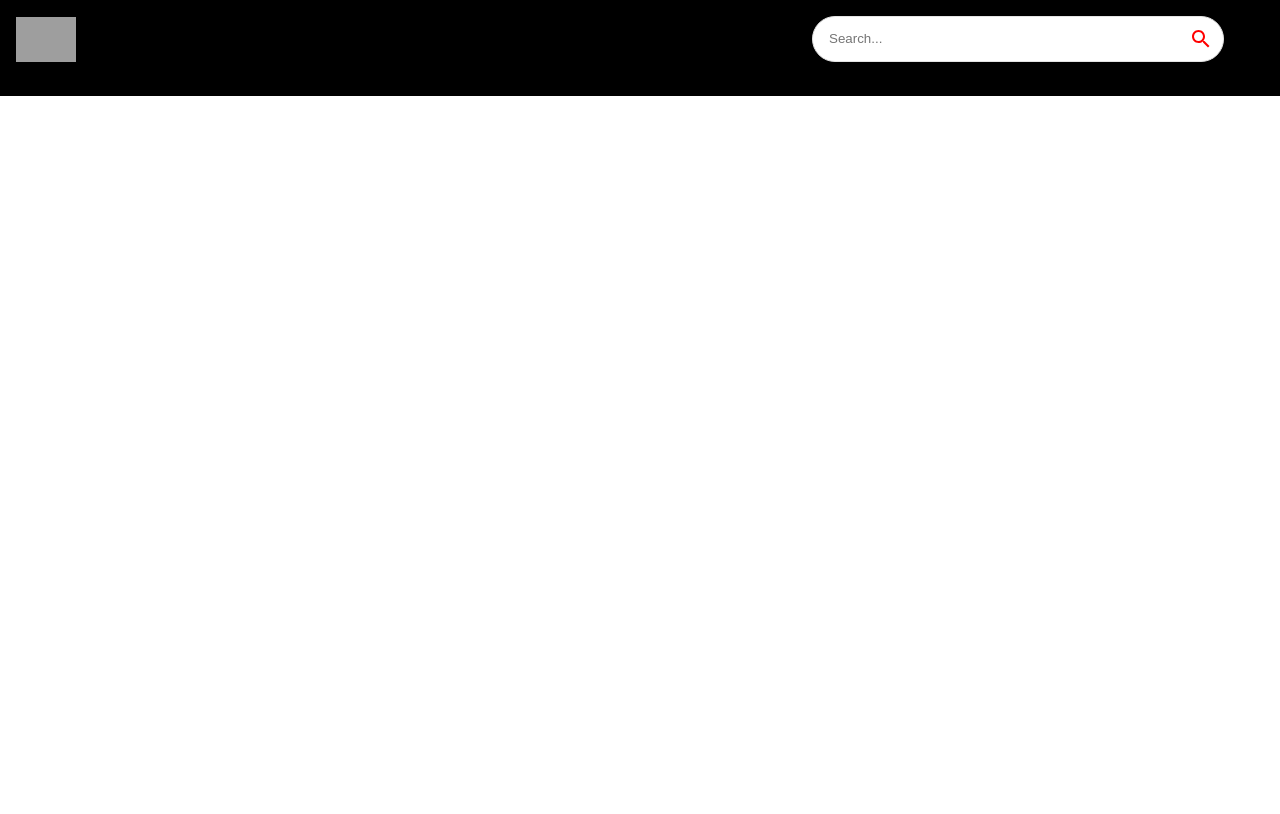
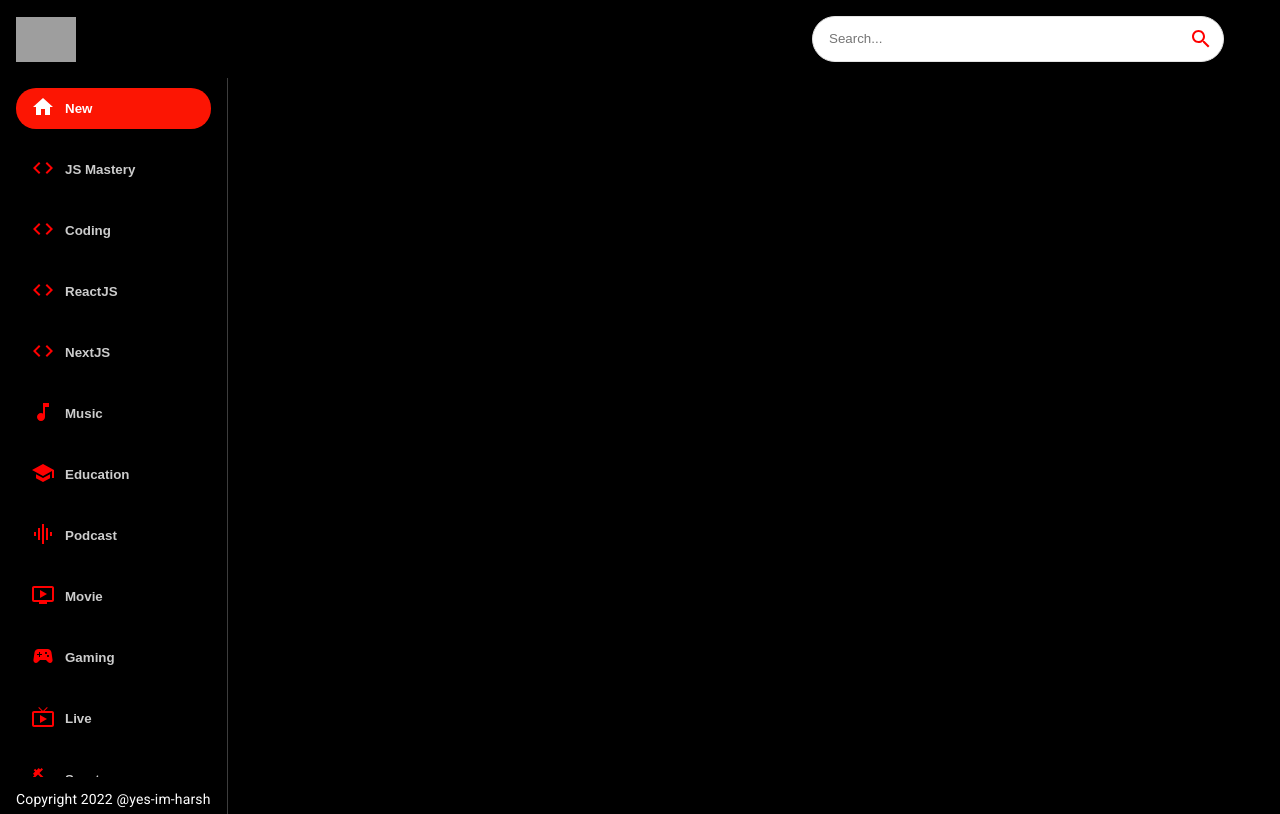
Before and after one commit to yes-im-harsh/youtube_clone, a React (Create React App) app: page / in a window 1280 px wide. Built offline with nearby package versions, Linux system fonts and the light colour scheme; grey boxes are pictures that could not be loaded.

Commit message:
Done Sidebar

```diff
--- a/src/components/Feed.jsx
+++ b/src/components/Feed.jsx
@@ -1,7 +1,28 @@
 import React from "react";
+import { Stack, Box, Typography } from "@mui/material";
+import Sidebar from "./Sidebar";
 
 const Feed = () => {
-  return <div>Feed</div>;
+  return (
+    <Stack sx={{ flexDirection: { sx: "column", md: "row" } }}>
+      <Box
+        sx={{
+          height: { sx: "auto", md: "92vh" },
+          borderRight: "1px solid #3d3d3d",
+          px: { sx: 0, md: 2 },
+        }}
+      >
+        <Sidebar />
+        <Typography
+          className="copyright"
+          variant="body2"
+          sx={{ mt: 1.5, color: "#fff" }}
+        >
+          Copyright 2022 @yes-im-harsh
+        </Typography>
+      </Box>
+    </Stack>
+  );
 };
 
 export default Feed;
--- /dev/null
+++ b/src/components/Sidebar.jsx
@@ -0,0 +1,44 @@
+import { Stack } from "@mui/material";
+import { categories } from "../utils/constants";
+
+const selectedCategory = "New";
+
+const Sidebar = () => (
+  <Stack
+    direction="row"
+    sx={{
+      overflowY: "auto",
+      height: {
+        sx: "auto",
+        md: "95%",
+      },
+      flexDirection: { md: "column" },
+    }}
+  >
+    {categories.map((category) => (
+      <button
+        className="category-btn"
+        style={{
+          background: category.name === selectedCategory && "#FC1503",
+          color: "white",
+        }}
+      >
+        <span
+          style={{
+            color: category.name === selectedCategory ? "white" : "red",
+            marginRight: "10px",
+          }}
+        >
+          {category.icon}
+        </span>
+        <span
+          style={{ opacity: category.name === selectedCategory ? "1" : "0.8" }}
+        >
+          {category.name}
+        </span>
+      </button>
+    ))}
+  </Stack>
+);
+
+export default Sidebar;
--- a/src/components/index.js
+++ b/src/components/index.js
@@ -4,3 +4,4 @@
 export { default as VideoDetail } from "./VideoDetail";
 export { default as Feed } from "./Feed";
 export { default as SearchBar } from "./SearchBar";
+export { default as Sidebar } from "./Sidebar";
```
